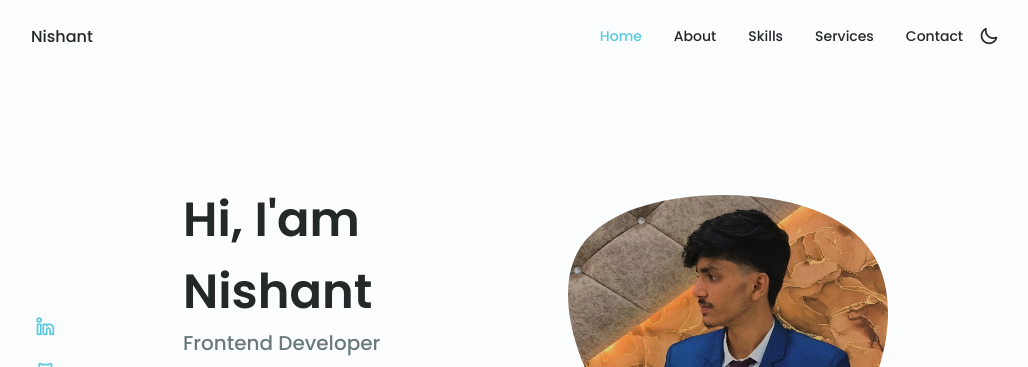
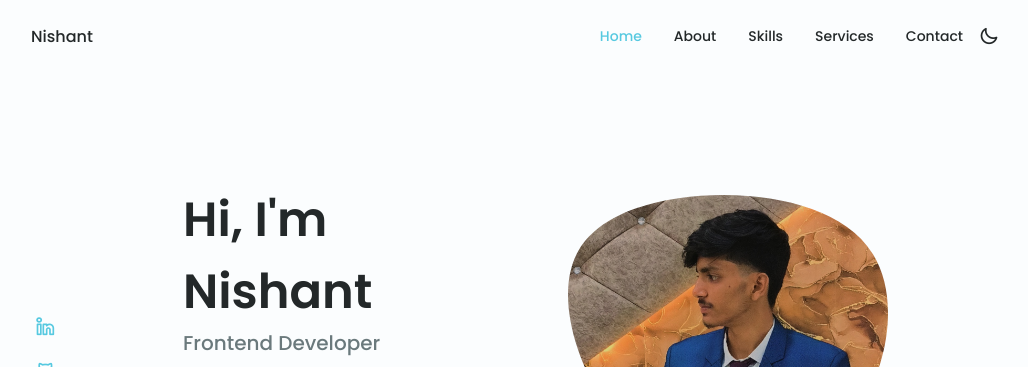
Before and after one commit to NishantThakur10/Portfolio, a plain HTML site: page index.html in a window 1280 px wide. Shown: the top 367 px of the page, without its empty margins (125-1153 px from the left). Drawn offline with nearby package versions, Linux system fonts and the light colour scheme.

Commit message:
Update index.html

```diff
--- a/index.html
+++ b/index.html
@@ -104,7 +104,7 @@
                     </div>
 
                     <div class="home__data">
-                        <h1 class="home__title">Hi, I'am Nishant</h1>
+                        <h1 class="home__title">Hi, I'm Nishant</h1>
                         <h3 class="home__subtitle">Frontend Developer</h3>
                         <p class="home__description">High level experience in frontend development .</p>
                         <a href="#contact" class="button button--flex home__button">
```
